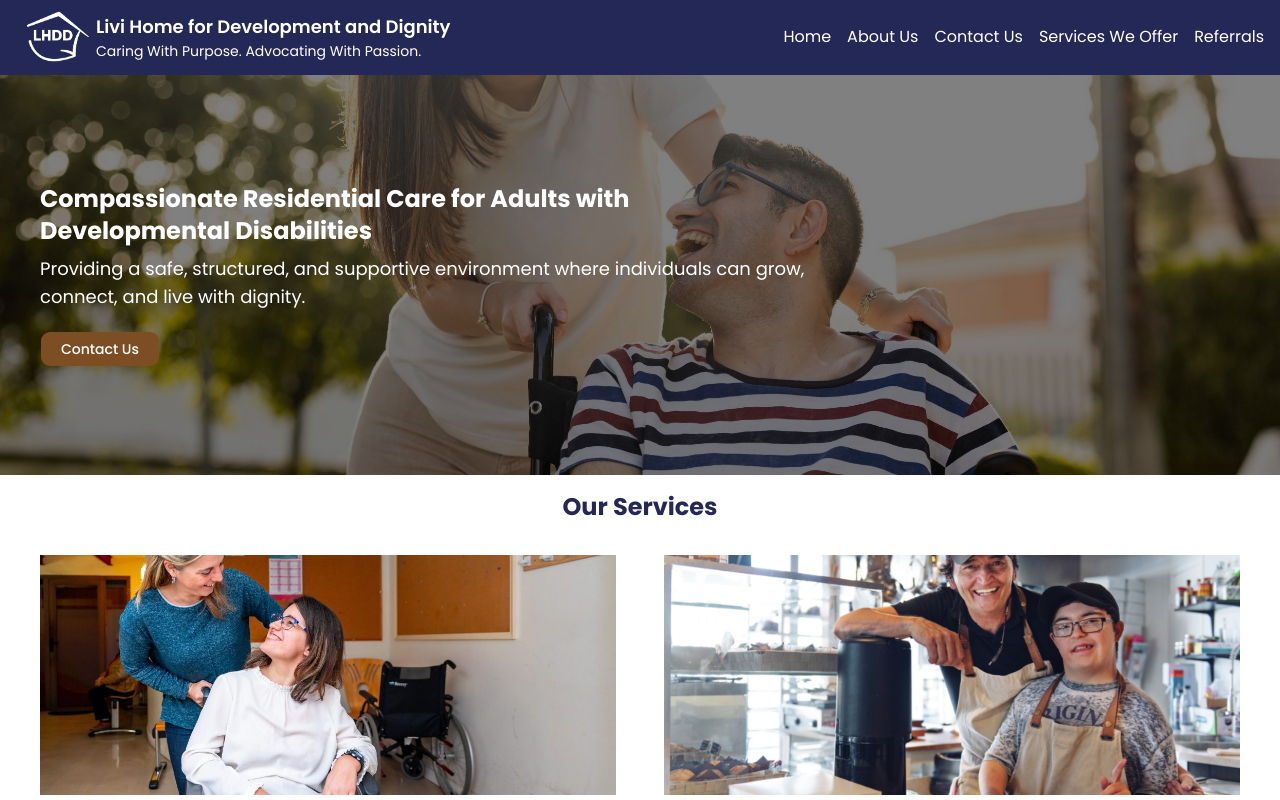
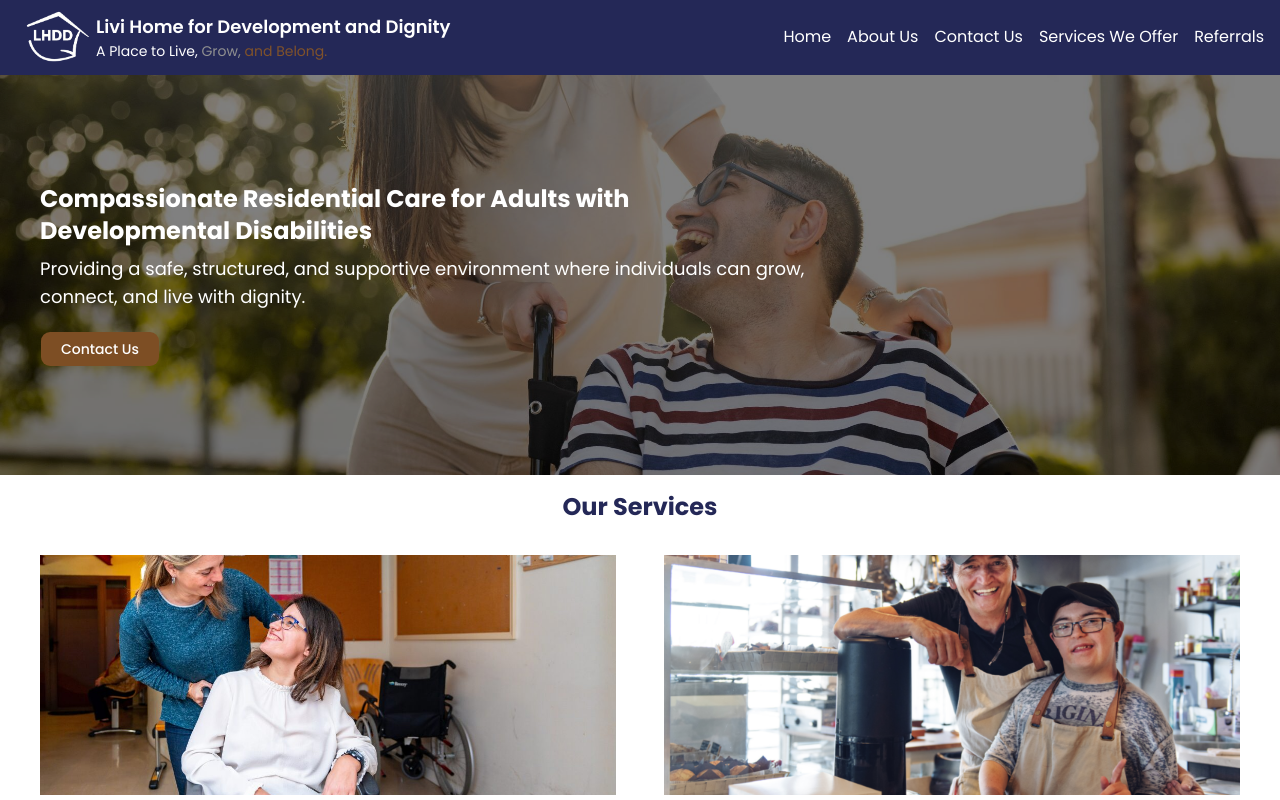
Before and after one commit to mfandohan05/lhdd-group-home, a React (Vite) app: page / in a window 1280 px wide. Shown: the top 800 px of the page. Built offline with nearby package versions, Linux system fonts and the light colour scheme.

Commit message:
changed colors on slogan

```diff
--- a/src/components/header/HeaderComponent.jsx
+++ b/src/components/header/HeaderComponent.jsx
@@ -13,7 +13,7 @@ function HeaderComponent() {
                     <img src={navbarLogo} alt="LHDD Logo" className='w-[80px]' />
                     <div className='hidden md:block text-white text-lg font-semibold'>
                         Livi Home for Development and Dignity
-                        <div className='text-sm font-normal'>Caring With Purpose. Advocating With Passion.</div>
+                        <div className='text-sm font-normal'>A Place to Live, <span className='text-[#909090]'>Grow,</span> <span className='text-[#80522A]'>and Belong.</span></div>
                     </div>
                 </div>
 
```
